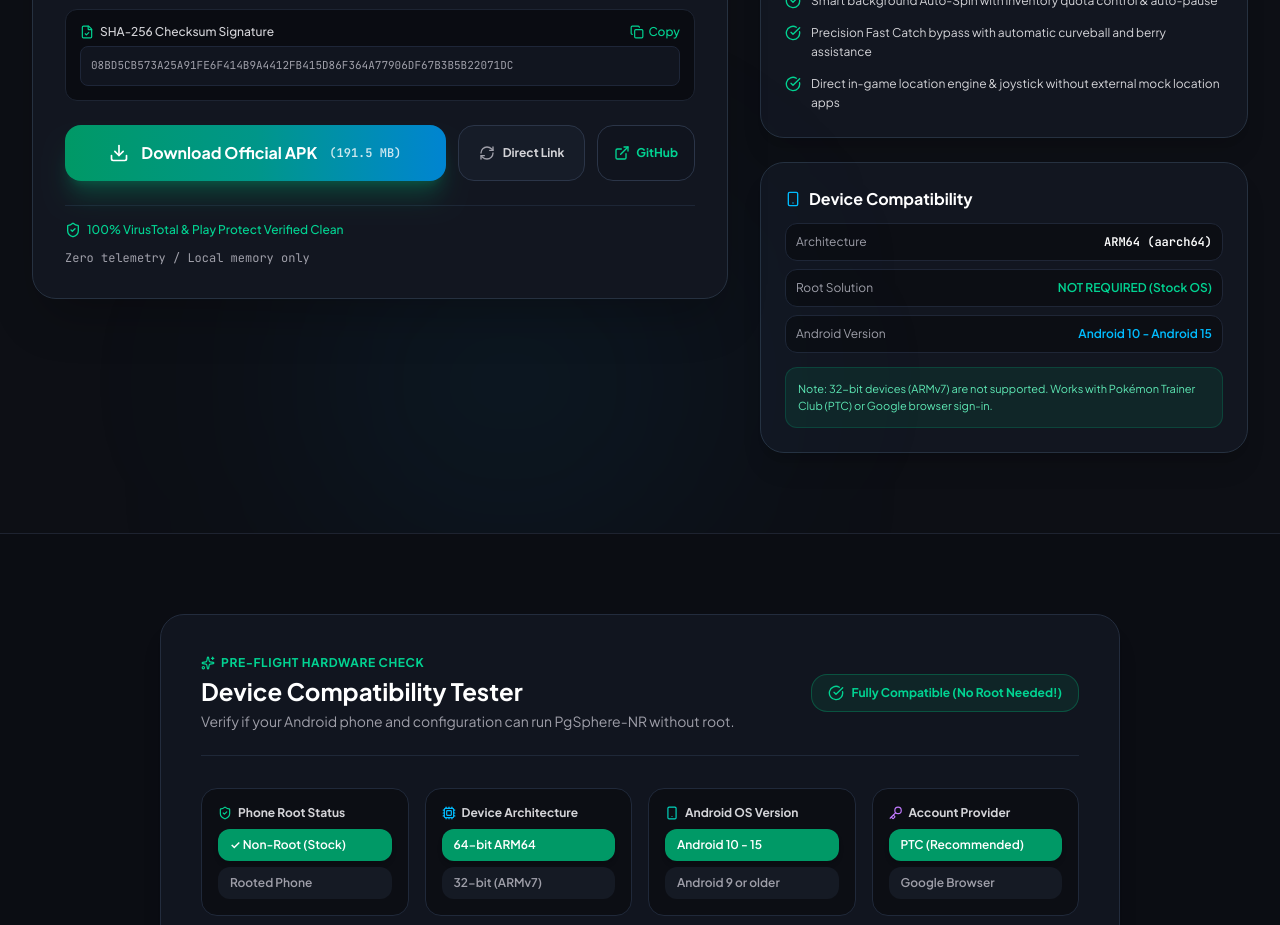
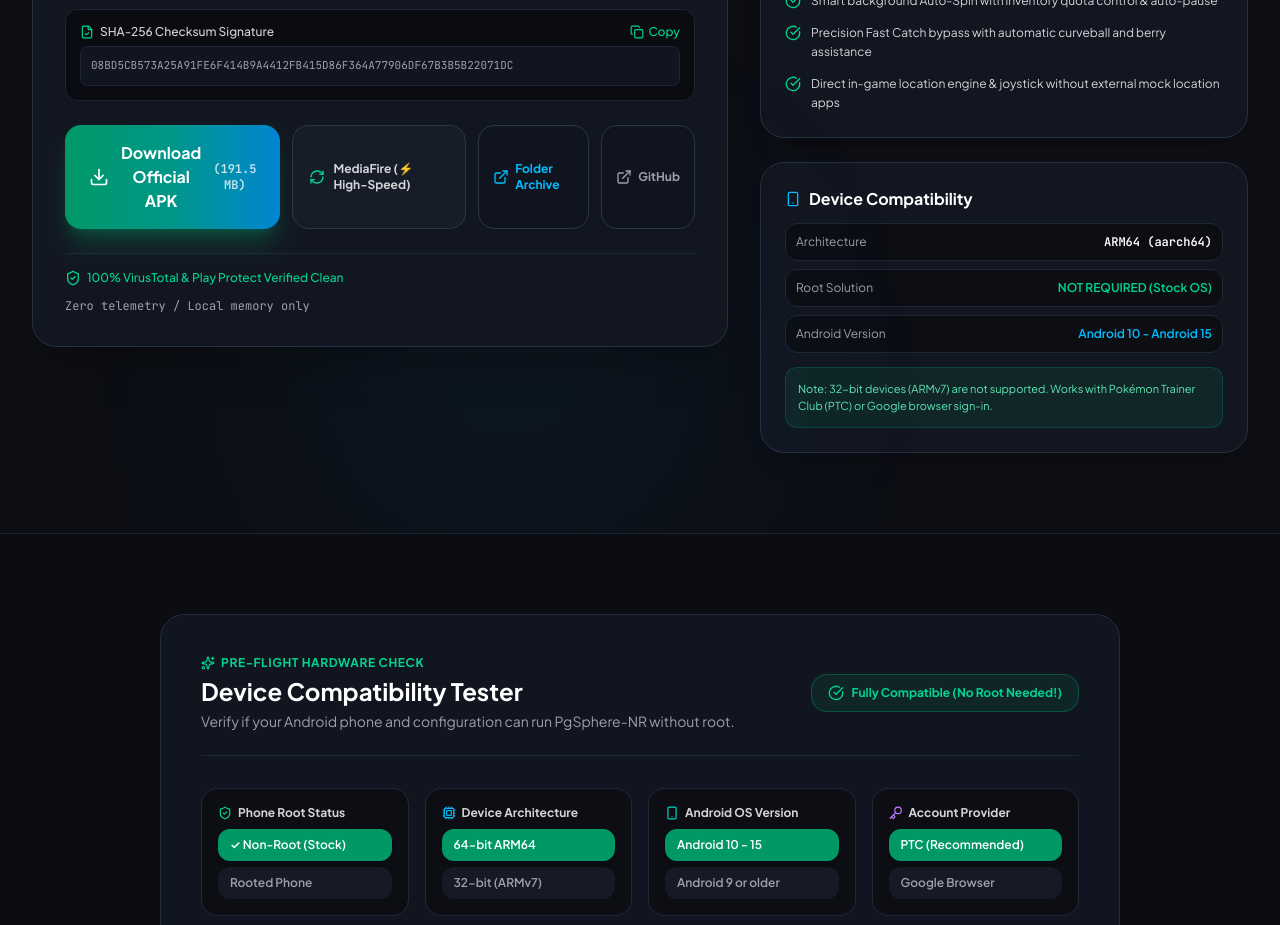
Before and after one commit to vishu39/PgSphereRN_Web, a React (Vite) app: page / in a window 1280 px wide. Shown: the part 1520-2445 px from the top of the page. Built offline with nearby package versions, Linux system fonts and the light colour scheme.

Commit message:
feat(download): add high-speed MediaFire mirror and permanent folder link

```diff
--- a/scripts/sync-apk.mjs
+++ b/scripts/sync-apk.mjs
@@ -139,7 +139,7 @@ if (fs.existsSync(dataFilePath)) {
   content = content.replace(/date:\s*"[^"]*"/, `date: "${releaseDateStr}"`);
   content = content.replace(/version:\s*"[^"]*"/, `version: "${appVersion}"`);
   content = content.replace(/tag:\s*"[^"]*"/, `tag: "${releaseTag}"`);
-  content = content.replace(/downloadUrl:\s*"[^"]*"/, `downloadUrl: "${githubDownloadUrl}"`);
+  content = content.replace(/githubDownloadUrl:\s*"[^"]*"/, `githubDownloadUrl: "${githubDownloadUrl}"`);
   content = content.replace(/githubReleaseUrl:\s*"[^"]*"/, `githubReleaseUrl: "${githubReleaseUrl}"`);
   content = content.replace(/testedGameVersion:\s*"[^"]*"/, `testedGameVersion: "Pokémon GO ${detectedGameVersion}"`);
 
--- a/src/components/DownloadModal.tsx
+++ b/src/components/DownloadModal.tsx
@@ -1,5 +1,5 @@
 import { useState, useEffect, useRef } from 'react';
-import { X, Download, CheckCircle2, Copy, Check, ShieldCheck, Smartphone, ExternalLink } from 'lucide-react';
+import { X, Download, Copy, Check, ShieldCheck, Smartphone, ExternalLink } from 'lucide-react';
 import { CURRENT_RELEASE } from '../data/downloadData';
 
 interface DownloadModalProps {
@@ -16,17 +16,22 @@ export const DownloadModal = ({ isOpen, onClose }: DownloadModalProps) => {
     if (typeof window !== 'undefined' && (window.location.hostname === 'localhost' || window.location.hostname === '127.0.0.1')) {
       return CURRENT_RELEASE.mirrorDownloadUrl;
     }
-    return CURRENT_RELEASE.downloadUrl;
+    return CURRENT_RELEASE.mediafireUrl;
   };
 
-  const triggerSingleDownload = () => {
+  const triggerSingleDownload = (url?: string) => {
     setDownloadStarted(true);
-    const link = document.createElement('a');
-    link.href = getDownloadHref();
-    link.download = CURRENT_RELEASE.fileName;
-    document.body.appendChild(link);
-    link.click();
-    document.body.removeChild(link);
+    const targetUrl = url || getDownloadHref();
+    if (targetUrl.startsWith('http')) {
+      window.open(targetUrl, '_blank', 'noopener,noreferrer');
+    } else {
+      const link = document.createElement('a');
+      link.href = targetUrl;
+      link.download = CURRENT_RELEASE.fileName;
+      document.body.appendChild(link);
+      link.click();
+      document.body.removeChild(link);
+    }
   };
 
   useEffect(() => {
@@ -90,38 +95,51 @@ export const DownloadModal = ({ isOpen, onClose }: DownloadModalProps) => {
 
         {/* Download Status Card */}
         <div className="mb-4 sm:mb-5 rounded-xl border border-[#20293a] bg-[#0c0e14] p-3.5 sm:p-4">
-          <div className="flex items-center justify-between text-xs font-semibold mb-1">
+          <div className="flex items-center justify-between text-xs font-semibold mb-2">
             <span className="text-zinc-300 text-[11px] sm:text-xs">
-              {downloadStarted ? "Download In Progress In Your Browser" : "Preparing Non-Root Release Package..."}
+              {downloadStarted ? "Opening High-Speed MediaFire Mirror..." : "Preparing Non-Root Release Package..."}
             </span>
             <span className="text-emerald-400 font-mono text-[11px] sm:text-xs">
-              {downloadStarted ? "Active" : "Starting..."}
+              {downloadStarted ? "Active" : "Ready"}
             </span>
           </div>
 
-          <div className="mt-2.5 sm:mt-3 flex flex-col xs:flex-row xs:items-center justify-between gap-1.5">
-            <div className="flex items-center gap-1.5 sm:gap-2 text-[11px] sm:text-xs text-emerald-400 font-medium">
-              <CheckCircle2 className="h-3.5 w-3.5 sm:h-4 sm:w-4 shrink-0" />
-              <span>{downloadStarted ? "APK transfer initiated" : "Ready to install on Android"}</span>
-            </div>
+          {/* Download Server Buttons */}
+          <div className="space-y-2 mt-3">
             <button
               type="button"
-              onClick={triggerSingleDownload}
-              className="text-left xs:text-right text-[11px] sm:text-xs text-sky-400 hover:text-sky-300 underline font-semibold cursor-pointer"
+              onClick={() => triggerSingleDownload(CURRENT_RELEASE.mediafireUrl)}
+              className="w-full flex items-center justify-between gap-2 rounded-xl bg-gradient-to-r from-emerald-600 to-teal-600 px-3.5 py-2.5 text-xs font-bold text-white shadow-md hover:from-emerald-500 hover:to-teal-500 transition cursor-pointer"
             >
-              Click here if download didn't start
+              <div className="flex items-center gap-2">
+                <Download className="h-4 w-4 shrink-0" />
+                <span>Server 1: MediaFire Mirror (High Speed ⚡)</span>
+              </div>
+              <span className="text-[10px] bg-black/25 px-2 py-0.5 rounded font-mono">200 Mbps</span>
+            </button>
+
+            <button
+              type="button"
+              onClick={() => triggerSingleDownload(CURRENT_RELEASE.githubDownloadUrl)}
+              className="w-full flex items-center justify-between gap-2 rounded-xl border border-[#232b3b] bg-[#141824] px-3.5 py-2 text-xs font-semibold text-zinc-300 hover:bg-[#1a2130] hover:text-white transition cursor-pointer"
+            >
+              <div className="flex items-center gap-2">
+                <ExternalLink className="h-3.5 w-3.5 text-zinc-400 shrink-0" />
+                <span>Server 2: GitHub Releases (Direct Asset)</span>
+              </div>
+              <span className="text-[10px] text-zinc-400 font-mono">Official</span>
             </button>
           </div>
 
-          <div className="mt-2.5 pt-2 border-t border-[#1a2130] flex items-center justify-between text-[11px] text-zinc-400">
-            <span>Mirror / Releases page:</span>
+          <div className="mt-3 pt-2.5 border-t border-[#1a2130] flex flex-wrap items-center justify-between gap-2 text-[11px] text-zinc-400">
+            <span>All versions folder:</span>
             <a
-              href={CURRENT_RELEASE.githubReleaseUrl}
+              href={CURRENT_RELEASE.mediafireFolderUrl}
               target="_blank"
               rel="noopener noreferrer"
-              className="text-emerald-400 hover:text-emerald-300 hover:underline flex items-center gap-1 font-semibold"
+              className="text-sky-400 hover:text-sky-300 hover:underline flex items-center gap-1 font-semibold"
             >
-              <span>GitHub Releases</span>
+              <span>MediaFire Poke Tools Folder</span>
               <ExternalLink className="h-3 w-3" />
             </a>
           </div>
--- a/src/components/DownloadSection.tsx
+++ b/src/components/DownloadSection.tsx
@@ -14,7 +14,7 @@ export const DownloadSection = ({ onOpenDownload }: DownloadSectionProps) => {
     if (typeof window !== 'undefined' && (window.location.hostname === 'localhost' || window.location.hostname === '127.0.0.1')) {
       return CURRENT_RELEASE.mirrorDownloadUrl;
     }
-    return CURRENT_RELEASE.downloadUrl;
+    return CURRENT_RELEASE.mediafireUrl;
   };
 
   const copyHash = () => {
@@ -149,18 +149,31 @@ export const DownloadSection = ({ onOpenDownload }: DownloadSectionProps) => {
 
               <a
                 href={getDownloadHref()}
-                download={CURRENT_RELEASE.fileName}
-                className="inline-flex items-center justify-center gap-2 rounded-2xl border border-[#2b3548] bg-[#161c28] px-5 py-3.5 sm:py-4 text-xs font-bold text-zinc-300 hover:bg-[#1f283a] hover:text-white transition cursor-pointer"
+                target="_blank"
+                rel="noopener noreferrer"
+                className="inline-flex items-center justify-center gap-2 rounded-2xl border border-[#2b3548] bg-[#161c28] px-4 py-3.5 sm:py-4 text-xs font-bold text-zinc-300 hover:bg-[#1f283a] hover:text-white transition cursor-pointer"
+                title="Download directly from high-speed MediaFire mirror"
               >
-                <RefreshCw className="h-4 w-4 text-zinc-400 shrink-0" />
-                <span>Direct Link</span>
+                <RefreshCw className="h-4 w-4 text-emerald-400 shrink-0" />
+                <span>MediaFire (⚡ High-Speed)</span>
+              </a>
+
+              <a
+                href={CURRENT_RELEASE.mediafireFolderUrl}
+                target="_blank"
+                rel="noopener noreferrer"
+                className="inline-flex items-center justify-center gap-1.5 rounded-2xl border border-[#2b3548] bg-[#10141e] px-3.5 py-3.5 sm:py-4 text-xs font-bold text-sky-400 hover:bg-[#171d2b] transition cursor-pointer"
+                title="View poke tools release folder"
+              >
+                <ExternalLink className="h-4 w-4 shrink-0" />
+                <span>Folder Archive</span>
               </a>
 
               <a
                 href={CURRENT_RELEASE.githubReleaseUrl}
                 target="_blank"
                 rel="noopener noreferrer"
-                className="inline-flex items-center justify-center gap-1.5 rounded-2xl border border-[#2b3548] bg-[#10141e] px-4 py-3.5 sm:py-4 text-xs font-bold text-emerald-400 hover:bg-[#171d2b] transition cursor-pointer"
+                className="inline-flex items-center justify-center gap-1.5 rounded-2xl border border-[#2b3548] bg-[#10141e] px-3.5 py-3.5 sm:py-4 text-xs font-bold text-zinc-400 hover:bg-[#171d2b] hover:text-white transition cursor-pointer"
                 title="View Release on GitHub"
               >
                 <ExternalLink className="h-4 w-4 shrink-0" />
--- a/src/data/downloadData.ts
+++ b/src/data/downloadData.ts
@@ -4,6 +4,9 @@ export interface ReleaseInfo {
   date: string;
   fileName: string;
   downloadUrl: string;
+  mediafireUrl: string;
+  mediafireFolderUrl: string;
+  githubDownloadUrl: string;
   mirrorDownloadUrl: string;
   githubReleaseUrl: string;
   fileSize: string;
@@ -22,7 +25,10 @@ export const CURRENT_RELEASE: ReleaseInfo = {
   tag: "v1.0.0",
   date: "November 11, 2026",
   fileName: "PgSphere-NR.apk",
-  downloadUrl: "https://github.com/vishu39/PgSphereRN_Web/releases/latest/download/PgSphere-NR.apk",
+  downloadUrl: "https://www.mediafire.com/file/meomduh4m4jb18r/PgSphere-NR.apk/file",
+  mediafireUrl: "https://www.mediafire.com/file/meomduh4m4jb18r/PgSphere-NR.apk/file",
+  mediafireFolderUrl: "https://www.mediafire.com/folder/36am1w7khtrg9/poke+tools",
+  githubDownloadUrl: "https://github.com/vishu39/PgSphereRN_Web/releases/latest/download/PgSphere-NR.apk",
   mirrorDownloadUrl: "/downloads/PgSphere-NR.apk",
   githubReleaseUrl: "https://github.com/vishu39/PgSphereRN_Web/releases/tag/v1.0.0",
   fileSize: "191.5 MB",
```
